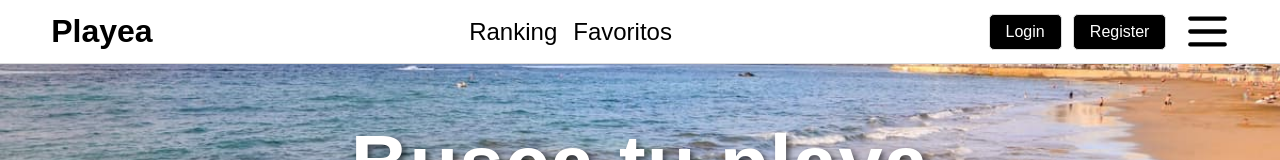
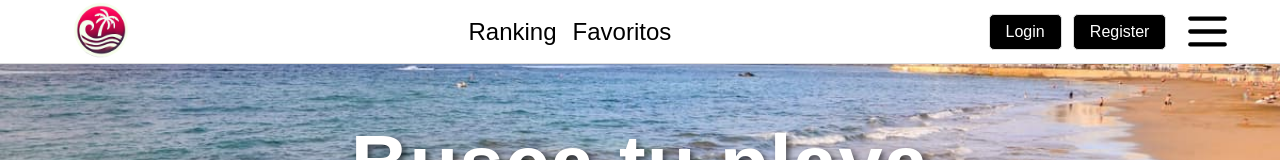
Before and after one commit to SergioAcostaTer/playa-front-angular, an Angular app: page / in a window 1280 px wide. Shown: the top 160 px of the page. Built offline with nearby package versions, Linux system fonts and the light colour scheme.

Commit message:
style: Refactor header component and add logo component for improved structure and clarity

```diff
--- a/src/app/components/header/header.component.css
+++ b/src/app/components/header/header.component.css
@@ -34,29 +34,8 @@
 }
 
 /* Elements */
-.header__menu-button {
-  display: none;
-  background-color: transparent;
-  border: none;
-  cursor: pointer;
-}
-
-.header__menu-icon {
-  width: 2rem;
-  height: 2rem;
-  fill: var(--header-text-color, #000);
-}
-
-.header__logo {
-  text-decoration: none;
-  color: inherit;
-}
-
-.header__logo-text {
-  color: var(--header-text-color, #000);
-  font-size: 2rem;
-  font-weight: bold;
-  margin: 0;
+app-logo {
+  max-width: 100px;
 }
 
 .header__nav {
@@ -93,14 +72,14 @@
   gap: 1.2rem;
 }
 
-.header__menu {
+.header__menu-toggle {
   display: flex;
   align-items: center;
   width: 2.7rem;
   height: 2.7rem;
 }
 
-.header__menu-image {
+.header__menu-icon {
   width: 100%;
   height: 100%;
   object-fit: cover;
@@ -179,14 +158,14 @@
   text-decoration: none;
 }
 
-.popup__section-buttons {
+.popup__nav-buttons {
   display: flex;
   flex-direction: column;
   align-items: center;
   width: 100%;
 }
 
-.popup__section-button {
+.popup__nav-button {
   flex-grow: 1;
   min-width: 150px;
   width: 90%;
@@ -199,15 +178,15 @@
   transition: box-shadow 0.2s ease-in-out;
 }
 
-.popup__section-button:hover {
+.popup__nav-button:hover {
   box-shadow: 0 4px 8px rgba(0, 0, 0, 0.2);
 }
 
-.popup__section-button--mobile {
+.popup__nav-button--mobile {
   display: none;
 }
 
-.popup__section-link {
+.popup__nav-link {
   display: block;
   width: 100%;
   height: 100%;
@@ -216,6 +195,7 @@
   padding: 0.5em 0;
 }
 
+/* Media Queries */
 @media (max-width: 768px) {
   .header__nav {
       width: 80%;
@@ -245,7 +225,7 @@
       display: none;
   }
 
-  .popup__section-button--mobile {
+  .popup__nav-button--mobile {
       display: flex;
   }
 }
--- a/src/app/components/header/header.component.html
+++ b/src/app/components/header/header.component.html
@@ -1,8 +1,5 @@
 <header class="header">
-
-    <a href="/" class="header__logo">
-        <h2 class="header__logo-text">Playea</h2>
-    </a>
+    <app-logo></app-logo>
 
     <nav class="header__nav">
         <ul class="header__nav-list">
@@ -20,8 +17,8 @@
             <a href="/login" class="header__auth-button">Login</a>
             <a href="/register" class="header__auth-button">Register</a>
         </div>
-        <a class="header__menu" (click)="togglePopup()">
-            <img src="/images/menu-list.svg" class="header__menu-image">
+        <a class="header__menu-toggle" (click)="togglePopup()">
+            <img src="/images/menu-list.svg" class="header__menu-icon">
         </a>
     </div>
 </header>
@@ -33,23 +30,13 @@
             <img src="/images/avatar.jpg" alt="UserIcon" class="popup__image">
         </div>
         <div class="popup__account-buttons">
-            <button class="popup__account-button">
-                <a href="#" class="popup__account-link">Añadir Cuenta</a>
-            </button>
-            <button class="popup__account-button">
-                <a href="#" class="popup__account-link">Cerrar Sesión</a>
-            </button>
+            <a href="#" class="popup__account-button popup__account-link">Añadir Cuenta</a>
+            <a href="https://api.playea.eu/auth/log-out" class="popup__account-button popup__account-link">Cerrar Sesión</a>
         </div>
-        <div class="popup__section-buttons">
-            <button class="popup__section-button">
-                <a href="/profile" class="popup__section-link">Perfil</a>
-            </button>
-            <button class="popup__section-button">
-                <a href="/favourites" class="popup__section-link">Favoritos</a>
-            </button>
-            <button class="popup__section-button popup__section-button--mobile">
-                <a href="/ranking" class="popup__section-link">Ranking</a>
-            </button>
+        <div class="popup__nav-buttons">
+            <a href="/profile" class="popup__nav-button popup__nav-link">Perfil</a>
+            <a href="/favourites" class="popup__nav-button popup__nav-link">Favoritos</a>
+            <a href="/ranking" class="popup__nav-button popup__nav-link popup__nav-button--mobile">Ranking</a>
         </div>
     </div>
 </div>
--- a/src/app/components/header/header.component.ts
+++ b/src/app/components/header/header.component.ts
@@ -1,12 +1,13 @@
 import { Component, HostListener } from '@angular/core';
 import { CommonModule } from '@angular/common';
+import { LogoComponent } from '../logo/logo.component';
 
 @Component({
   selector: 'app-header',
   standalone: true,
   templateUrl: './header.component.html',
   styleUrls: [ './header.component.css' ],
-  imports: [CommonModule],
+  imports: [ CommonModule, LogoComponent ],
 })
 export class HeaderComponent {
   isPopupVisible: boolean = false;
@@ -19,12 +20,14 @@ export class HeaderComponent {
     this.isPopupVisible = false;
   }
 
+  // user: any = fetch('/api/user');
+
   @HostListener('document:click', ['$event'])
   onClickOutside(event: Event): void {
     if (!this.isPopupVisible) return;
 
     const target = event.target as HTMLElement;
-    if (!target.closest('.header__popup') && !target.closest('.header__menu')) {
+    if (!target.closest('.header__popup') && !target.closest('.header__menu-toggle')) {
       this.closePopup();
     }
   }
--- /dev/null
+++ b/src/app/components/logo/logo.component.css
@@ -0,0 +1,11 @@
+.logo {
+  width: 100%;
+  height: 100%;
+  object-fit: cover;
+}
+
+.logo__image {
+  width: 100%;
+  height: 100%;
+  clip-path: circle(50% at 50% 50%);
+}
--- /dev/null
+++ b/src/app/components/logo/logo.component.html
@@ -0,0 +1,5 @@
+<div class="logo">
+    <a href="/">
+        <img class="logo__image" src="/images/playea-logo.png" alt="Logo Playea">
+    </a>
+</div>
--- a/src/app/components/social-buttons/social-buttons.component.html
+++ b/src/app/components/social-buttons/social-buttons.component.html
@@ -1,14 +1,14 @@
 <div class="social-buttons">
-    <button class="social-buttons__button social-buttons__button--google">
-        <svg xmlns="http://www.w3.org/2000/svg" width="16" height="16" fill="currentColor" class="social-buttons__icon" viewBox="0 0 16 16">
-            <path d="M15.545 6.558a9.4 9.4 0 0 1 .139 1.626c0 2.434-.87 4.492-2.384 5.885h.002C11.978 15.292 10.158 16 8 16A8 8 0 1 1 8 0a7.7 7.7 0 0 1 5.352 2.082l-2.284 2.284A4.35 4.35 0 0 0 8 3.166c-2.087 0-3.86 1.408-4.492 3.304a4.8 4.8 0 0 0 0 3.063h.003c.635 1.893 2.405 3.301 4.492 3.301 1.078 0 2.004-.276 2.722-.764h-.003a3.7 3.7 0 0 0 1.599-2.431H8v-3.08z" />
-        </svg>
-        Google
-    </button>
-    <button class="social-buttons__button social-buttons__button--apple">
+        <a href="https://api.playea.eu/auth/google" class="social-buttons__button social-buttons__button--google">
+            <svg xmlns="http://www.w3.org/2000/svg" width="16" height="16" fill="currentColor" class="social-buttons__icon" viewBox="0 0 16 16">
+                <path d="M15.545 6.558a9.4 9.4 0 0 1 .139 1.626c0 2.434-.87 4.492-2.384 5.885h.002C11.978 15.292 10.158 16 8 16A8 8 0 1 1 8 0a7.7 7.7 0 0 1 5.352 2.082l-2.284 2.284A4.35 4.35 0 0 0 8 3.166c-2.087 0-3.86 1.408-4.492 3.304a4.8 4.8 0 0 0 0 3.063h.003c.635 1.893 2.405 3.301 4.492 3.301 1.078 0 2.004-.276 2.722-.764h-.003a3.7 3.7 0 0 0 1.599-2.431H8v-3.08z" />
+            </svg>
+            Google
+        </a>
+    <a href="" class="social-buttons__button social-buttons__button--apple">
         <svg xmlns="http://www.w3.org/2000/svg" width="16" height="16" fill="currentColor" class="social-buttons__icon" viewBox="0 0 16 16">
             <path d="M11.182.008C11.148-.03 9.923.023 8.857 1.18c-1.066 1.156-.902 2.482-.878 2.516s1.52.087 2.475-1.258.762-2.391.728-2.43m3.314 11.733c-.048-.096-2.325-1.234-2.113-3.422s1.675-2.789 1.698-2.854-.597-.79-1.254-1.157a3.7 3.7 0 0 0-1.563-.434c-.108-.003-.483-.095-1.254.116-.508.139-1.653.589-1.968.607-.316.018-1.256-.522-2.267-.665-.647-.125-1.333.131-1.824.328-.49.196-1.422.754-2.074 2.237-.652 1.482-.311 3.83-.067 4.56s.625 1.924 1.273 2.796c.576.984 1.34 1.667 1.659 1.899s1.219.386 1.843.067c.502-.308 1.408-.485 1.766-.472.357.013 1.061.154 1.782.539.571.197 1.111.115 1.652-.105.541-.221 1.324-1.059 2.238-2.758q.52-1.185.473-1.282" />
         </svg>
         Apple
-    </button>
+    </a>
 </div>
```
Also changed, not shown: src/app/components/logo/logo.component.ts (added, +10 -0 lines), public/images/playea-logo.png (added). Lines whose indentation alone changed are shown as unchanged.
